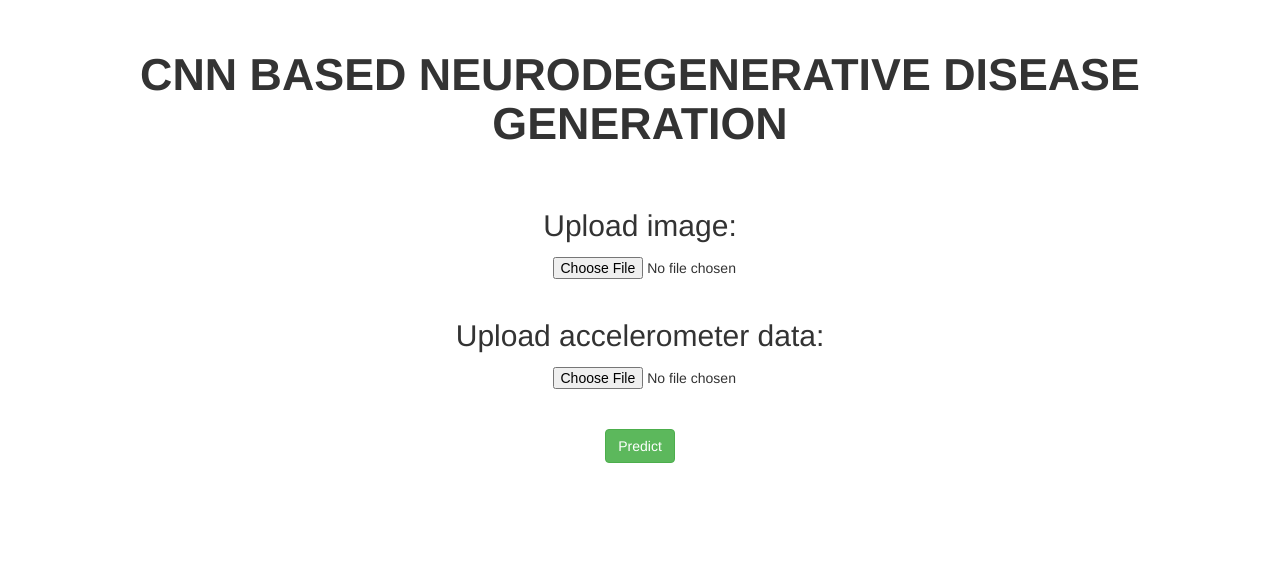
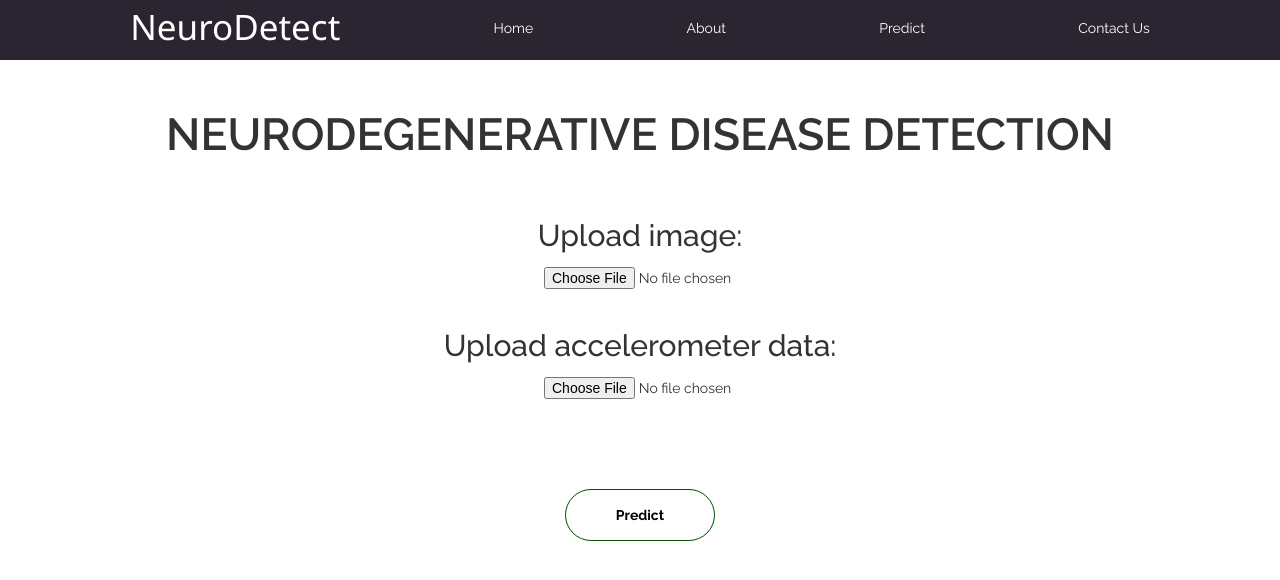
Before and after one commit to sanjeevini178/nddcnn, a Flask app: template templates/main.html in a window 1280 px wide. Shown: the top 580 px of the page. Run offline with Flask 3, Linux system fonts and the light colour scheme; the template is opened without the code that fills it, so the values that code supplies are empty; some libraries are stand-ins or nearby versions.

Commit message:
more frontend

```diff
--- a/static/css/main.css
+++ b/static/css/main.css
@@ -28,7 +28,7 @@ fonts
     padding: 10px 40px 10px 40px;
     position: relative;
     border: 3px solid #ffffff;
-    border-radius: 20px;
+
     background-color: transparent;
     transition: background-color 0.3s ease;
 }
@@ -948,3 +948,6 @@ fonts
   .text-center {
     text-align: center;
   }
+  .footer {
+    height: fit-content;
+  }
--- a/templates/main.html
+++ b/templates/main.html
@@ -2,24 +2,47 @@
 <head>
  <link rel="stylesheet" href="https://maxcdn.bootstrapcdn.com/bootstrap/3.4.1/css/bootstrap.min.css">
  <title>NDD DETECTION</title>
+ <link rel="stylesheet" href="static/css/main.css">
+    <script src="main.js"></script>
+    <link rel="preconnect" href="https://fonts.googleapis.com">
+<link rel="preconnect" href="https://fonts.gstatic.com" crossorigin>
+<link href="https://fonts.googleapis.com/css2?family=Public+Sans:ital,wght@0,100..900;1,100..900&display=swap" rel="stylesheet">
+
 </head>
 <body>
+   <nav id="navbar" class="container-site">
+      <ul><div id="navbar-ul">
+          <li><h1 style="color:#fff;margin-top: -10px;">NeuroDetect</h1></li>
+          <li><a href="{{ url_for('index') }}" style="color:#fff">Home</a></li>
+          <li><a href="#about" style="color:#fff">About</a></li>
+          <li>
+              <form action="/main" method="post" id="toPredict">
+                  <a href="#" onclick="document.getElementById('toPredict').submit();" style="color: #fff;">Predict</a>
+              </form>
+              </li>
+<!--                <li><a href="#gait-predict" style="color:#fff">Gait Analysis</a></li> -->
+          <li><a href="#footer" style="color:#fff">Contact Us</a></li>
+      </div>
+       </ul>
+  </div>
+</nav>
+<br><br>
  <div class="container">
  <div class="row">
- <div class="col-lg-12">
- <center><h1 style="padding:30px;font-weight: 600;font-size: 3.2em">CNN BASED NEURODEGENERATIVE DISEASE GENERATION</h1></center>
+
+ <center><h1 style="padding:30px;font-weight: 600;font-size: 3.2em">NEURODEGENERATIVE DISEASE DETECTION</h1></center>
  </div>
- <div>
- <div class="col-lg-12">
-<form class="form-inline" action = "/predict" method = "post" enctype="multipart/form-data" style="margin-left:90px;">
-    <center><label style="margin-left:-90px;"><h2>Upload image: </h2></label>
-    <input type="file" name="file"/><br></center>
+
+<form class="form-inline" action = "/predict" method = "post" enctype="multipart/form-data">
+    <center><label><h2>Upload image: </h2></label>
+    <input type="file" name="file" style="margin-left: 100px;"/><br></center>
  <center>
-    <label style="margin-left:-90px;"><h2>Upload accelerometer data: </h2></label><br>
-    <input type="file" name="accelerometer"/><br><br></center>
- <center><input type = "submit" class="btn btn-success" value="Predict" style="margin-left:-90px;"></center>
+    <label><h2>Upload accelerometer data: </h2></label><br>
+    <input  style="margin-left: 100px;" type="file" name="accelerometer"/><br><br></center>
+ <center>
+   <br><input type = "submit" class="btn btn-success" value="Predict"></center>
  </form>
- </div>
+
  </div>
 </body>
 </html>
```
Also changed, not shown: templates/index.html (+13 -7 lines), templates/result.html (+23 -0 lines).
